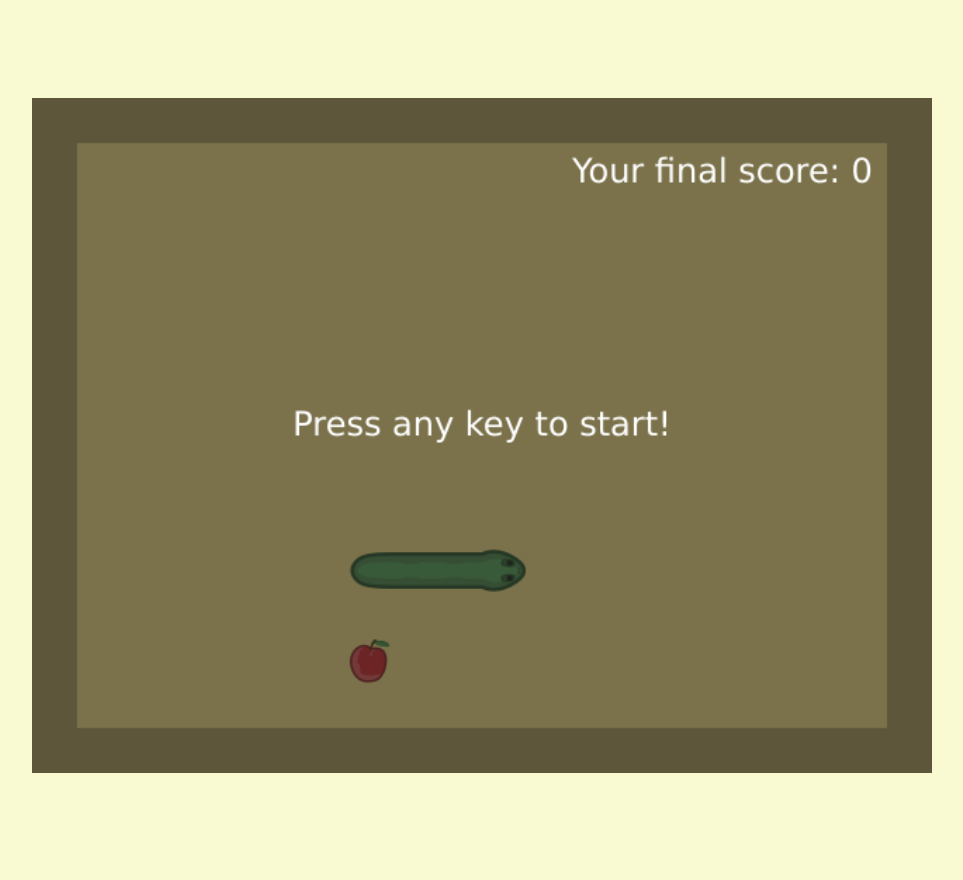
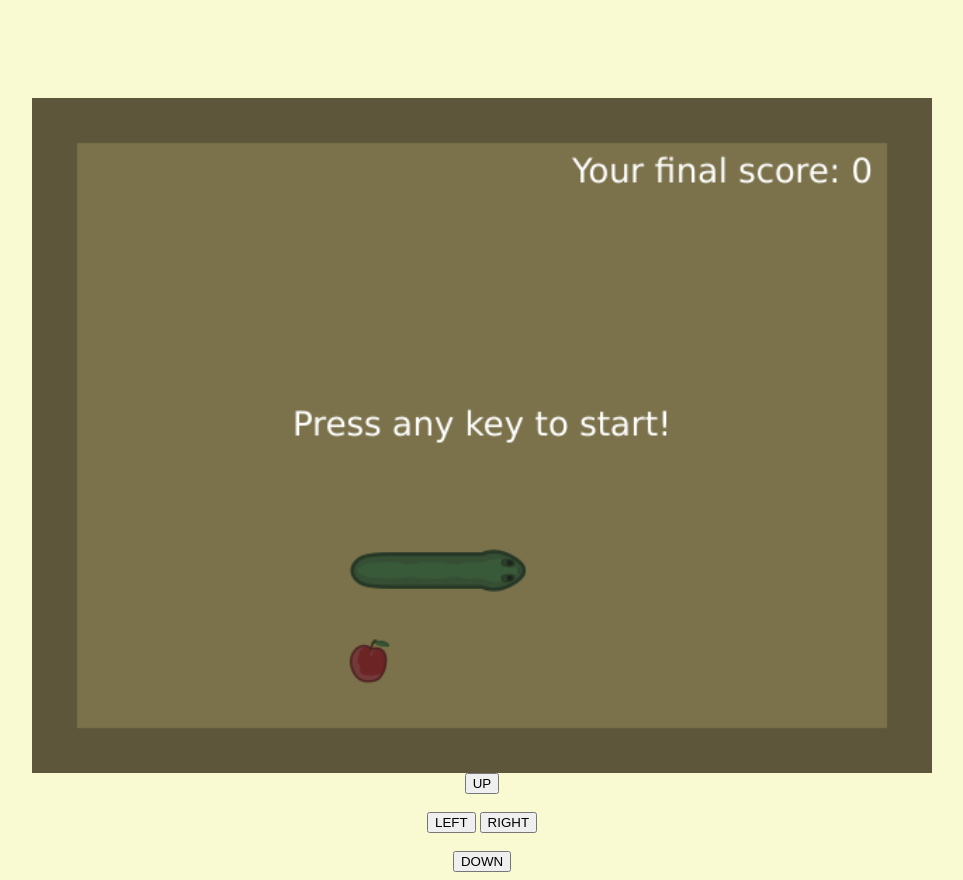
Before and after one commit to Felix-Huang11/game, a plain HTML site: page ICST_Games/snake/snake.html in a window 1280 px wide. Shown: the whole page, without its empty margins (158-1121 px from the left). Before the commit the page ends 800 px from the top, so only its background shows below. Drawn offline with Linux system fonts and the light colour scheme.

Commit message:
snake controllers

```diff
--- a/ICST_Games/snake/snake.html
+++ b/ICST_Games/snake/snake.html
@@ -16,11 +16,23 @@ canvas {
     display: block;
     width: 900px;
 }
+div {
+    margin-left: auto;
+    margin-right: auto;
+    margin-top: auto;
+    margin-bottom: auto;
+}
 </style>
-<script type="text/javascript" src="game.js"></script>
 </head>
 <body>
 <br /><br /><br /><br /><br />
 <canvas id="viewport" width="640" height="480"></canvas>
+<script type="text/javascript" src="game.js"></script>
+<div style="text-align:center;width:480px;">
+  <button onclick="moveup()">UP</button><br><br>
+  <button onclick="moveleft()">LEFT</button>
+  <button onclick="moveright()">RIGHT</button><br><br>
+  <button onclick="movedown()">DOWN</button>
+</div>
 </body>
 </html>
```
